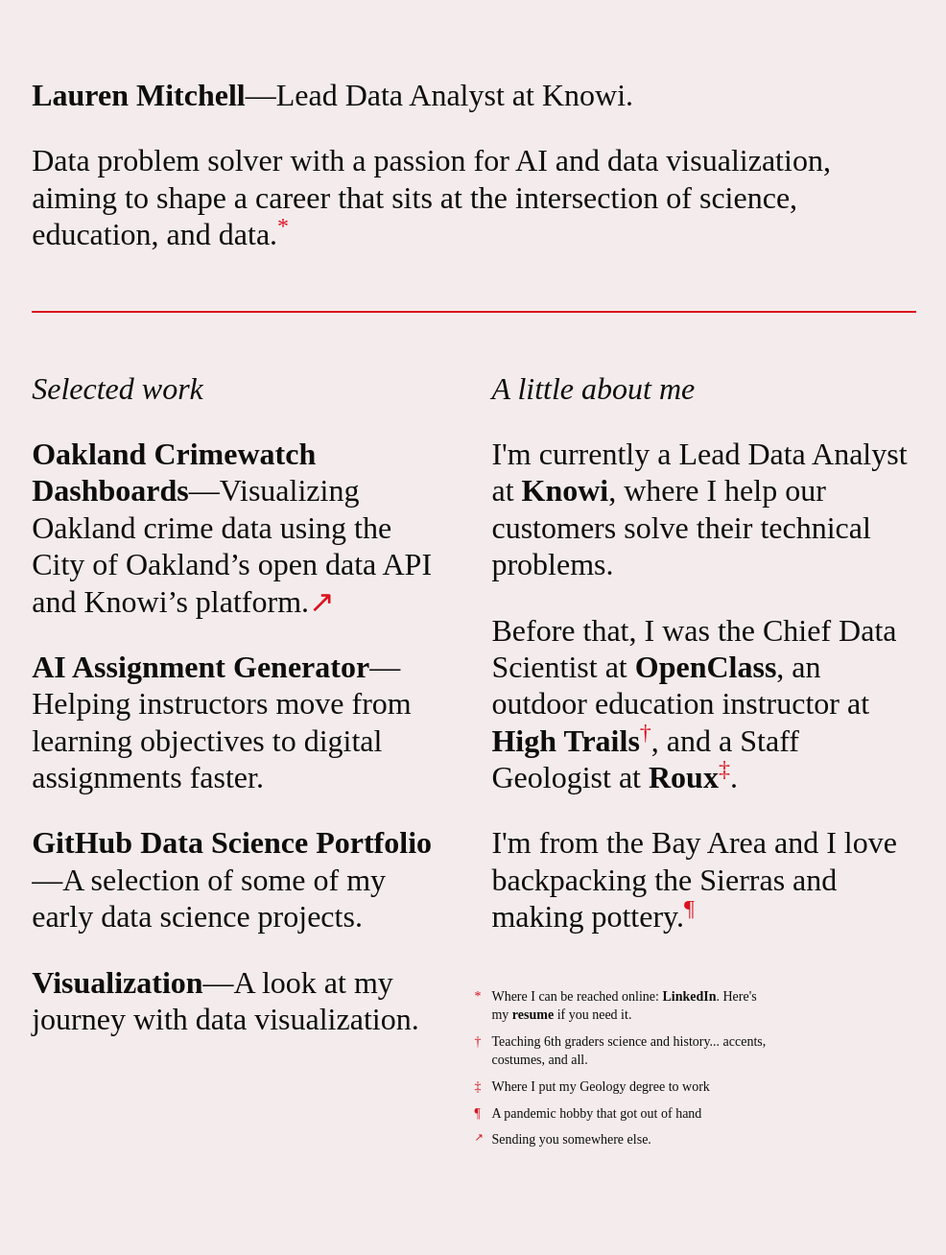
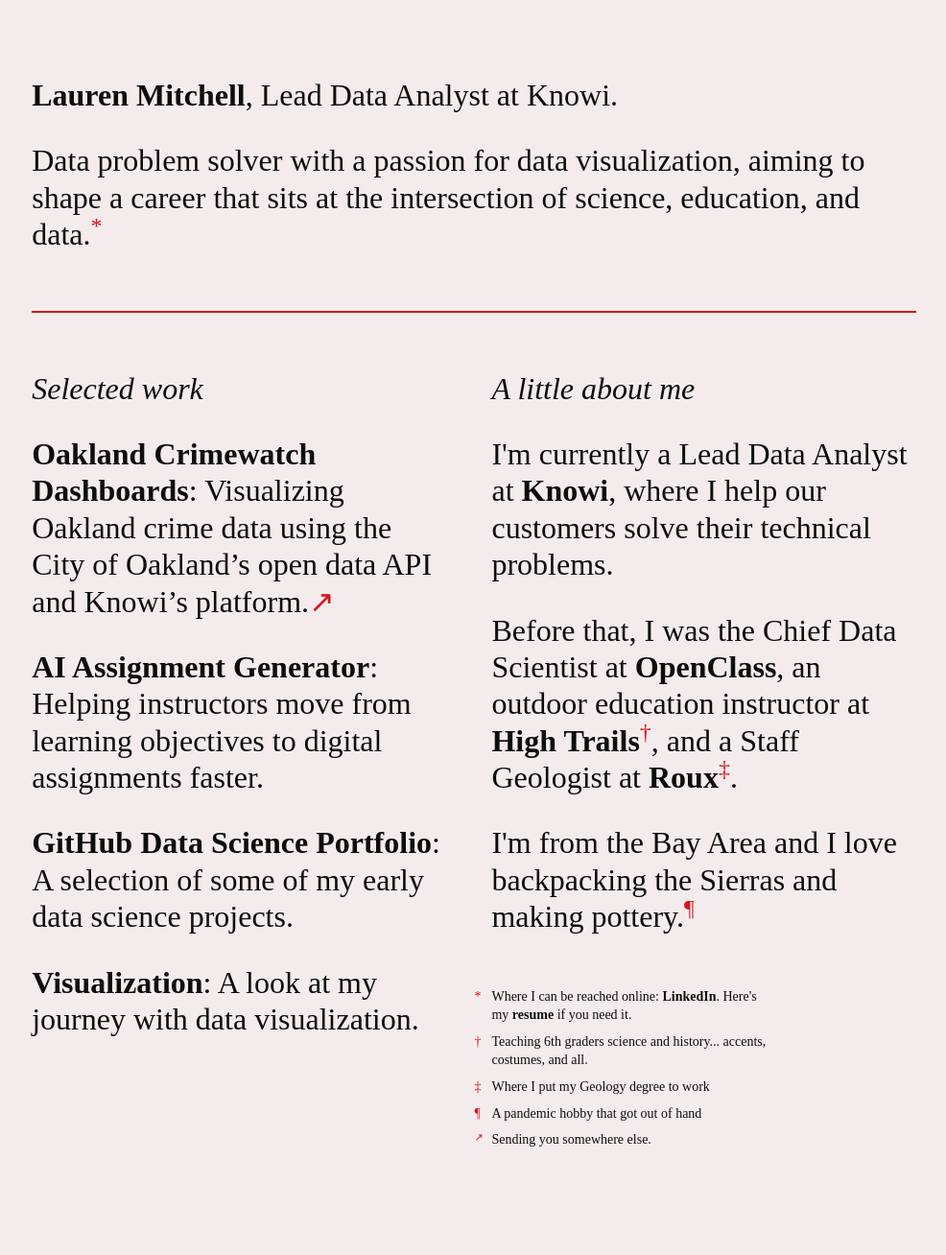
Before and after one commit to laurenmitch/laurenmitch.github.io, a Jekyll site: the page built from index.html, in a window 1280 px wide. Shown: the whole page at 96% size, without its empty margins (146-1132 px from the left). Built offline with Jekyll 4.4.1, drawn with Linux system fonts in a browser that asks for light colours; some web fonts are replaced.

```diff
--- a/_includes/project-info.html
+++ b/_includes/project-info.html
@@ -6,7 +6,7 @@
           <span>←</span> Back
         </a>
         <div>
-          <strong>{{ item.title }}</strong>—{{ item.description }}
+          <strong>{{ item.title }}</strong>: {{ item.description }}
         </div>
       </div>
       {% if item.site %}
--- a/index.html
+++ b/index.html
@@ -10,9 +10,9 @@ image: "/img/og-img.png"
   <div class="home">
     <div class="intro">
       <div>
-        <h1><span class="hint" title="Type my name and see what happens">Lauren</span> Mitchell</h1>—Lead Data Analyst at Knowi.
+        <h1><span class="hint" title="Type my name and see what happens">Lauren</span> Mitchell</h1>, Lead Data Analyst at Knowi.
       </div>
-      <div>Data problem solver with a passion for AI and data visualization, aiming to shape a career that sits at the intersection of science, education, and data.<span class="accent superscript" id="asterisk" onmouseover="addClass(asterisk2, 'footnote-accent');" onmouseout="removeClass(asterisk2, 'footnote-accent');">*</span></div>
+      <div>Data problem solver with a passion for data visualization, aiming to shape a career that sits at the intersection of science, education, and data.<span class="accent superscript" id="asterisk" onmouseover="addClass(asterisk2, 'footnote-accent');" onmouseout="removeClass(asterisk2, 'footnote-accent');">*</span></div>
       <hr class="accent">
     </div>
     <div class="flex">
@@ -21,7 +21,7 @@ image: "/img/og-img.png"
         {% for item in site.data.portfolio %}
           {% if item.show %}
           <a class="project" id="{{ item.id }}" onmouseover="addClass(body, '{{ item.id }}');" onmouseout="removeClass(body, '{{ item.id }}');" href="{{ item.url }}">
-            <b>{{ item.title }}</b>—{{ item.description }}{% if item.external%}<span class="accent external-link">&#8599;&#xFE0E;</span>{% endif %}
+            <b>{{ item.title }}</b>: {{ item.description }}{% if item.external%}<span class="accent external-link">&#8599;&#xFE0E;</span>{% endif %}
           </a>
           {% endif %}
         {% endfor %}
```
Also changed, not shown: project/visualization.md (+4 -4 lines).
